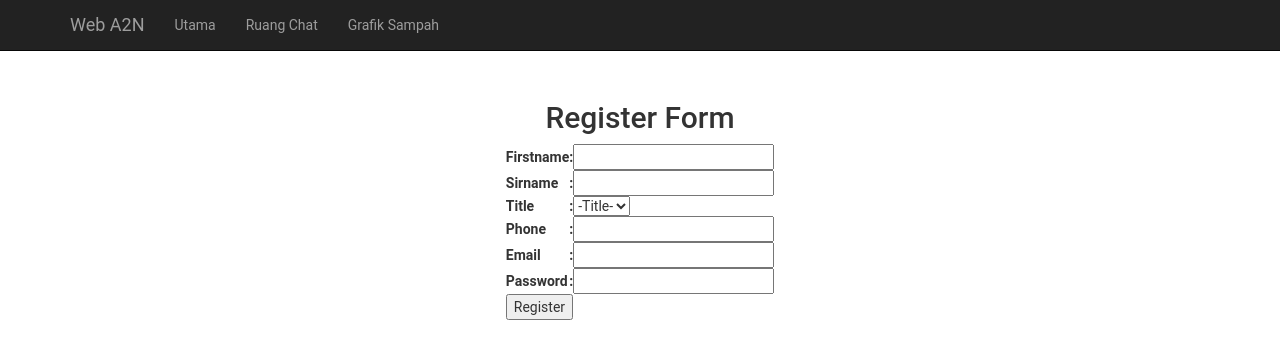
After one commit to warihsuryono/manpro, a PHP site: page /register_form.php in a window 1280 px wide. The commit adds this page. Shown: the top 359 px of the page. Run offline with PHP 8.4, Linux system fonts and the light colour scheme; data that the repository does not hold is empty.

Commit message:
form register

```diff
--- a/chatindex.php
+++ b/chatindex.php
@@ -263,7 +263,7 @@
        		 <button class="art-button" name="login_button" id="login_button" >&nbsp;
        		 <span class="glyphicon glyphicon-log-in"> </span> &nbsp; Sign In </button>
 
-       		  <button class="art-button" name="login_button" id="btn" >&nbsp;
+       		  <button class="art-button" name="login_button" id="btn" onclick="window.location='register_form.php'">&nbsp;
        		 <span class="glyphicon glyphicon-user"> </span> &nbsp; Register </button>
 
        	    </p>
--- /dev/null
+++ b/register_form.php
@@ -0,0 +1,86 @@
+<?php
+	$page = 'register_form';
+	include 'include/header.php';
+	include 'db_connect.php';
+
+	if($_POST["Save"]){
+		$Firstname = $_POST["Firstname"];
+		$Sirname = $_POST["Sirname"];
+		$Mtitle = $_POST["Mtitle"];
+		$Phone = $_POST["Phone"];
+		$Email = $_POST["Email"];
+		$Password = $_POST["Password"];
+		$sql = "INSERT INTO users (Firstname,Sirname,Mtitle,Phone,Email,Password,Online) VALUES ('$Firstname','$Sirname','$Mtitle','$Phone','$Email','$Password','Offline')";
+		mysqli_query($db,$sql);
+		?><script> window.location="chatindex.php"; </script><?php
+	}
+?>
+  <style type="text/css">
+    body {
+      font-family: roboto;
+    }
+
+    table {
+      margin: 0px auto;
+    }
+  </style>
+
+<br><br>
+  <center>
+    <h2>Register Form<br /></h2>
+  </center>
+	<form method="POST">
+		<table>
+			<tr>
+				<td><b>Firstname</b></td>
+				<td><b>:</b></td>
+				<td><input name="Firstname"></td>
+			</tr>
+			<tr>
+				<td><b>Sirname</b></td>
+				<td><b>:</b></td>
+				<td><input name="Sirname"></td>
+			</tr>
+			<tr>
+				<td><b>Title</b></td>
+				<td><b>:</b></td>
+				<td>
+					<select name="Mtitle">
+						<option value="">-Title-</option>
+						<option value="Mr">Mr</option>
+						<option value="Mrs">Mrs</option>
+						<option value="Miss">Miss</option>
+					</select>
+				</td>
+			</tr>
+			<tr>
+				<td><b>Phone</b></td>
+				<td><b>:</b></td>
+				<td><input name="Phone"></td>
+			</tr>
+			<tr>
+				<td><b>Email</b></td>
+				<td><b>:</b></td>
+				<td><input name="Email" type="email"></td>
+			</tr>
+			<tr>
+				<td><b>Password</b></td>
+				<td><b>:</b></td>
+				<td><input name="Password" type="password"></td>
+			</tr>
+			<tr>
+				<td colspan="3">
+					<input type="submit" name="Save" value="Register">
+				</td>
+			</tr>
+		</table>
+	</form>
+
+  <?php
+  include 'db_connect.php';
+  ?>
+
+
+</body>
+
+</html>
```
